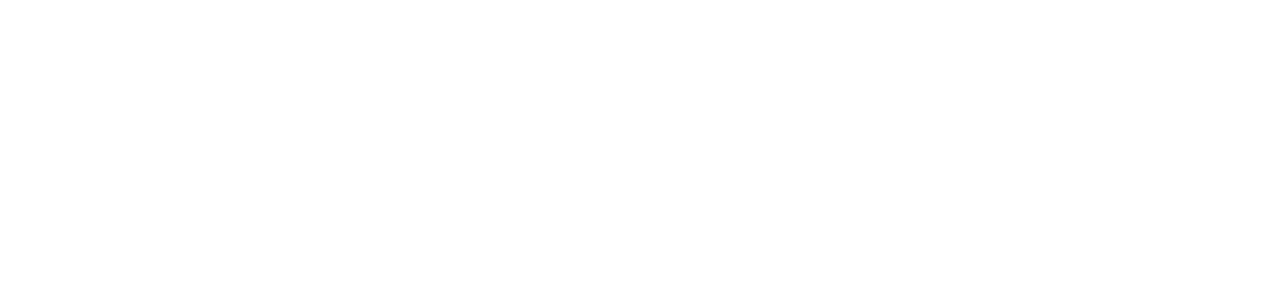
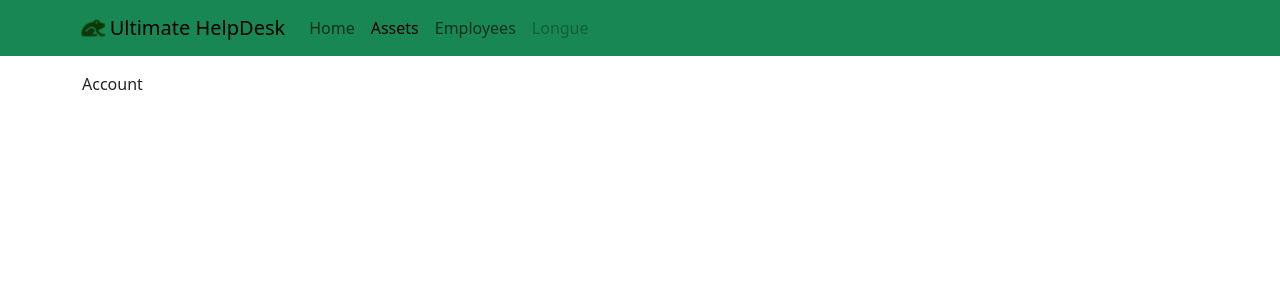
Before and after one commit to JerzyKu/ultimate-helpdesk, a React (Create React App) app in the folder client/: page /account in a window 1280 px wide. Shown: the top 300 px of the page. Built offline with nearby package versions, Linux system fonts and the light colour scheme.

Commit message:
add lounge and accout pages

```diff
--- a/client/src/App.js
+++ b/client/src/App.js
@@ -5,6 +5,8 @@
 import Home from './pages/Home';
 import LogInPage from './pages/LogInPage';
 import NewEmployee from './pages/NewEmployee';
+import Longue from './pages/Longue';
+import Account from './pages/Account';
 
 
 function App() {
@@ -15,6 +17,8 @@
         <Route path='/employees' element={<Emplyees />} />
         <Route path='/employees/new' element={<NewEmployee />} />
         <Route path='/assets' element={<Assets />} />
+        <Route path='/longue' element={<Longue />} />
+        <Route path='/account' element={<Account />} />
         <Route path='/' element={<Home />} />
       </Route>
     </Routes>
--- /dev/null
+++ b/client/src/pages/Account.js
@@ -0,0 +1,7 @@
+import React from 'react'
+
+export default function Account() {
+  return (
+    <div>Account</div>
+  )
+}
--- /dev/null
+++ b/client/src/pages/Longue.js
@@ -0,0 +1,7 @@
+import React from 'react'
+
+export default function Longue() {
+  return (
+    <div>Longue</div>
+  )
+}
```
